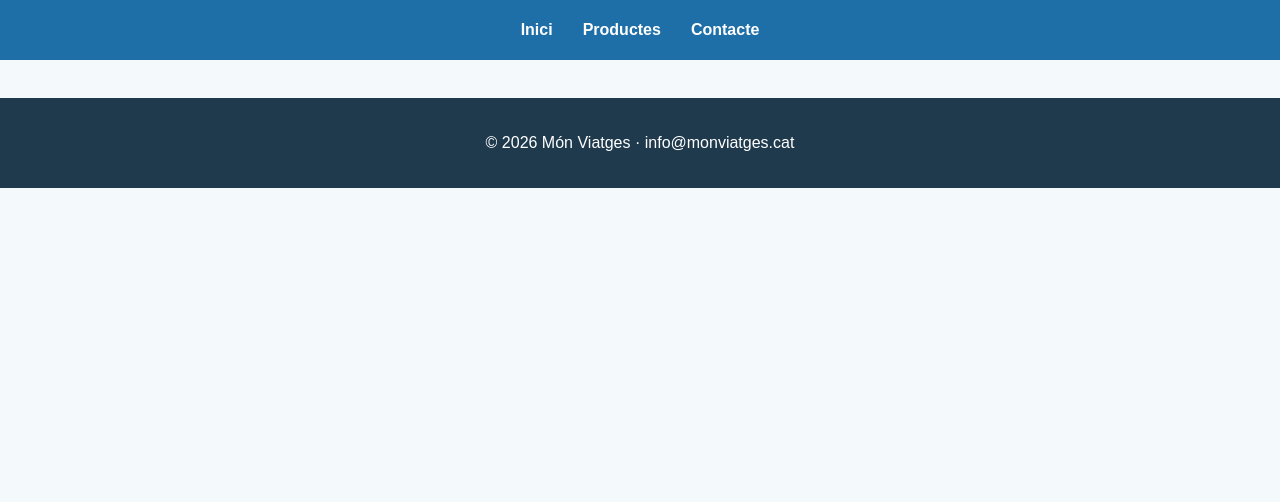
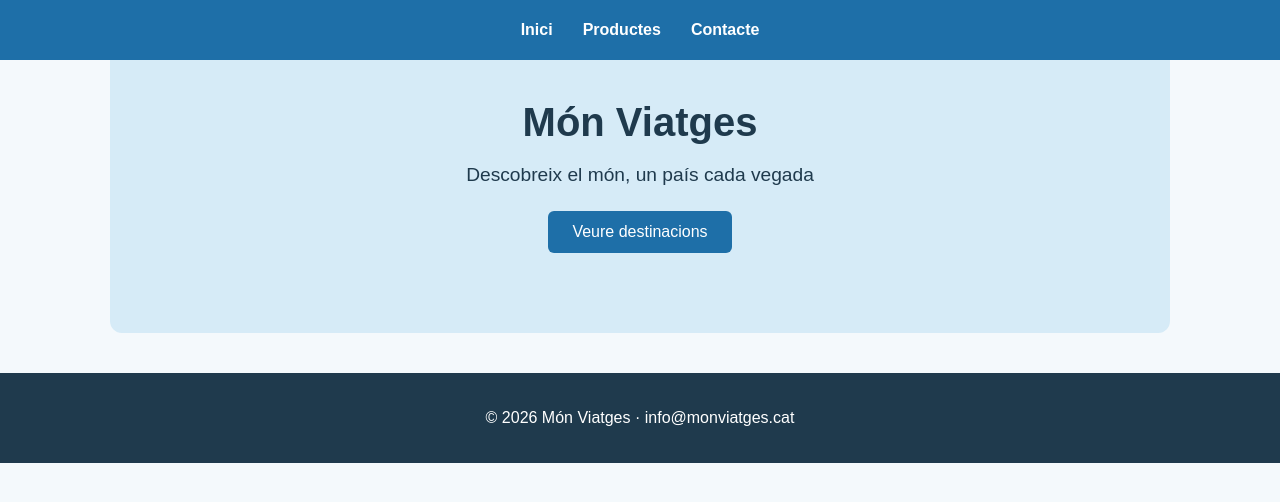
Before and after one commit to diegoc06-git/DAM1M04-Exercici-Posicio, a plain HTML site: page index.html in a window 1280 px wide. Drawn offline with Linux system fonts and the light colour scheme.

Commit message:
Afegit hero amb titol, subtitol i boto

```diff
--- a/index.html
+++ b/index.html
@@ -5,6 +5,27 @@
   <meta name="viewport" content="width=device-width, initial-scale=1.0">
   <title>Món Viatges - Inici</title>
   <link rel="stylesheet" href="global.css">
+    <style>
+    .hero {
+      text-align: center;
+      padding: 80px 20px;
+      background: #d6ebf7;
+      border-radius: 12px;
+      margin-top: 20px;
+    }
+    .hero h1 { font-size: 2.5rem; margin: 0 0 10px; }
+    .hero p { font-size: 1.2rem; margin-bottom: 25px; }
+    .hero button {
+      background: #1e6fa8;
+      color: white;
+      border: none;
+      padding: 12px 24px;
+      font-size: 1rem;
+      border-radius: 6px;
+      cursor: pointer;
+    }
+    .hero button:hover { background: #155680; }
+  </style>
 </head>
 <body>
 
@@ -15,7 +36,11 @@
   </nav>
 
   <main class="contenidor">
-    <h1>Món Viatges</h1>
+        <section class="hero">
+      <h1>Món Viatges</h1>
+      <p>Descobreix el món, un país cada vegada</p>
+      <button>Veure destinacions</button>
+    </section>
   </main>
 
   <footer>
```
